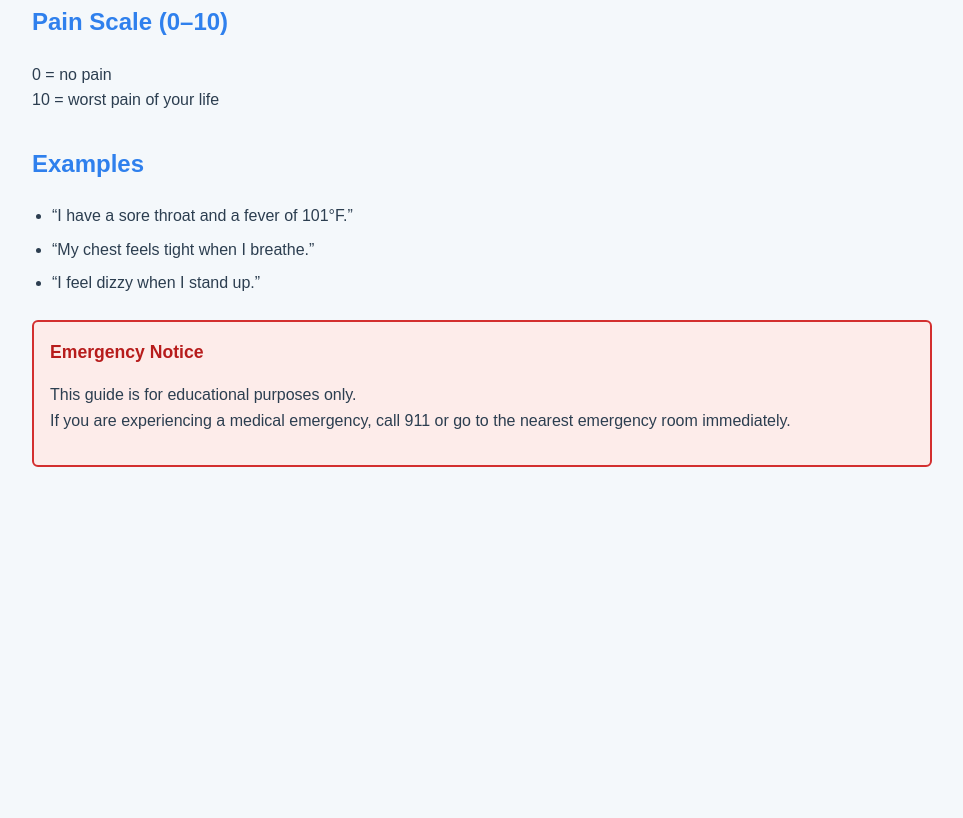
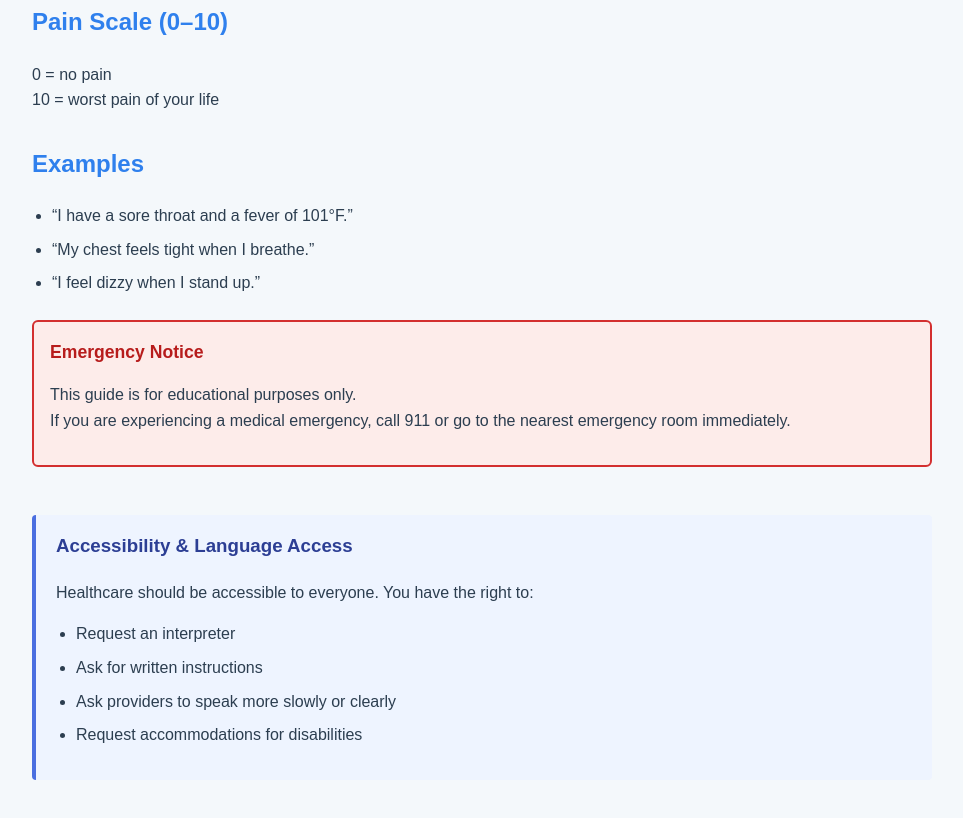
Before and after one commit to sahanaa23/pa-teen-health, a website: page describe-symptoms.html in a window 1280 px wide. Shown: the part 534-1352 px from the top of the page, without its empty margins (158-1121 px from the left). Before the commit the page ends 1065 px from the top, so only its background shows below. Drawn offline with Linux system fonts and the light colour scheme.

Commit message:
added info

```diff
--- a/describe-symptoms.html
+++ b/describe-symptoms.html
@@ -58,6 +58,18 @@
           nearest emergency room immediately.
         </p>
       </div>
+      <div class="accessibility-box">
+        <h3>Accessibility & Language Access</h3>
+        <p>
+          Healthcare should be accessible to everyone. You have the right to:
+        </p>
+        <ul>
+          <li>Request an interpreter</li>
+          <li>Ask for written instructions</li>
+          <li>Ask providers to speak more slowly or clearly</li>
+          <li>Request accommodations for disabilities</li>
+        </ul>
+      </div>
     </main>
   </body>
 </html>
```
Also changed, not shown: er-vs-urgent-primary.html (+8 -0 lines).
